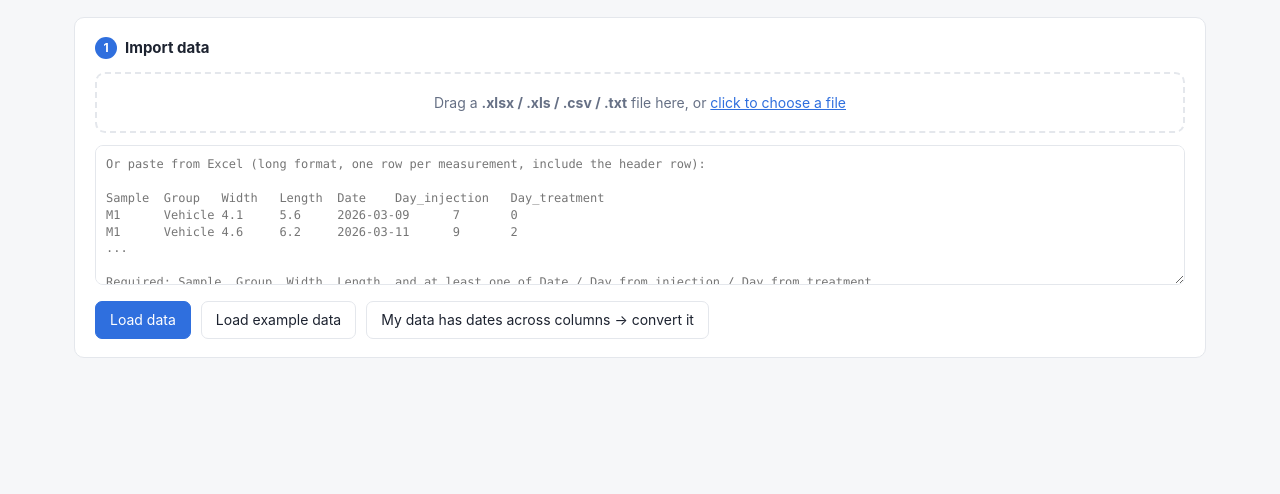
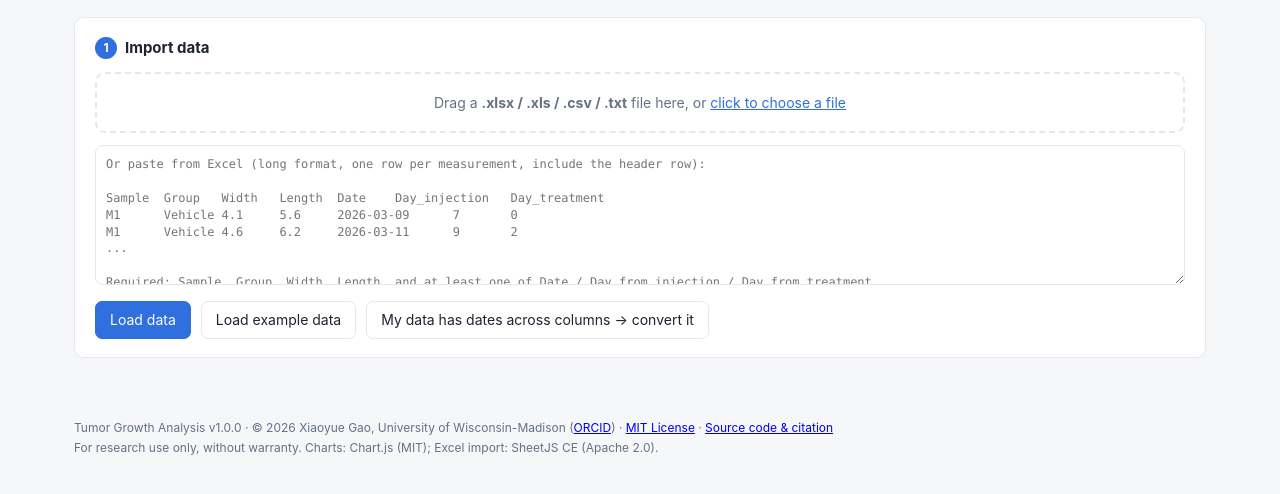
Before and after one commit to g864245133-ops/tumor-growth, a plain HTML site: page index.html in a window 1280 px wide. Shown: the part 112-606 px from the top of the page. Drawn offline with nearby package versions, Linux system fonts and the light colour scheme.

Commit message:
Add author, license and version footer (v1.0.0)

```diff
--- a/index.html
+++ b/index.html
@@ -312,6 +312,10 @@ white     ...</pre>
 </section>
 
 </main>
+<footer style="max-width:1180px;margin:0 auto;padding:0 24px 40px;color:var(--muted);font-size:12px;line-height:1.7">
+  Tumor Growth Analysis v1.0.0 · © 2026 Xiaoyue Gao, University of Wisconsin-Madison (<a href="https://orcid.org/0000-0002-5414-403X">ORCID</a>) · <a href="https://github.com/g864245133-ops/tumor-growth/blob/main/LICENSE">MIT License</a> · <a href="https://github.com/g864245133-ops/tumor-growth">Source code &amp; citation</a><br>
+  For research use only, without warranty. Charts: Chart.js (MIT); Excel import: SheetJS CE (Apache 2.0).
+</footer>
 
 <script>
 (function(){
```
